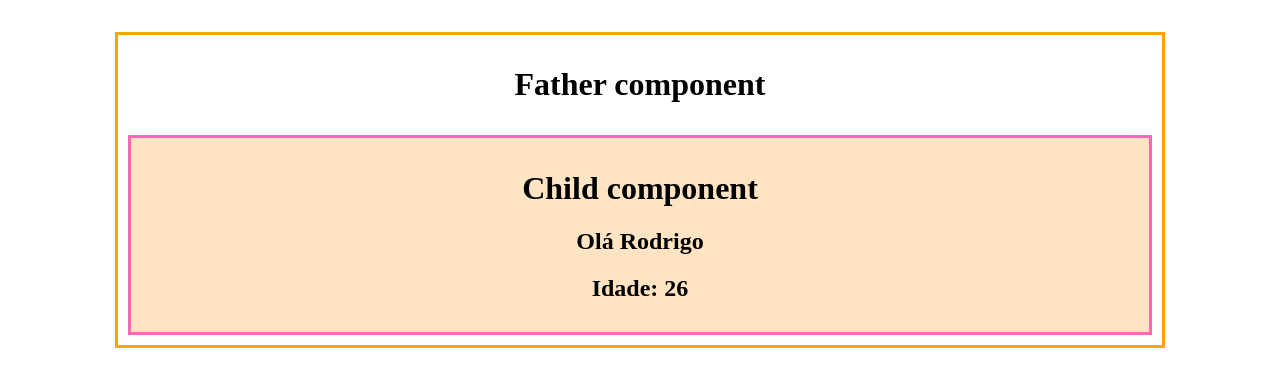
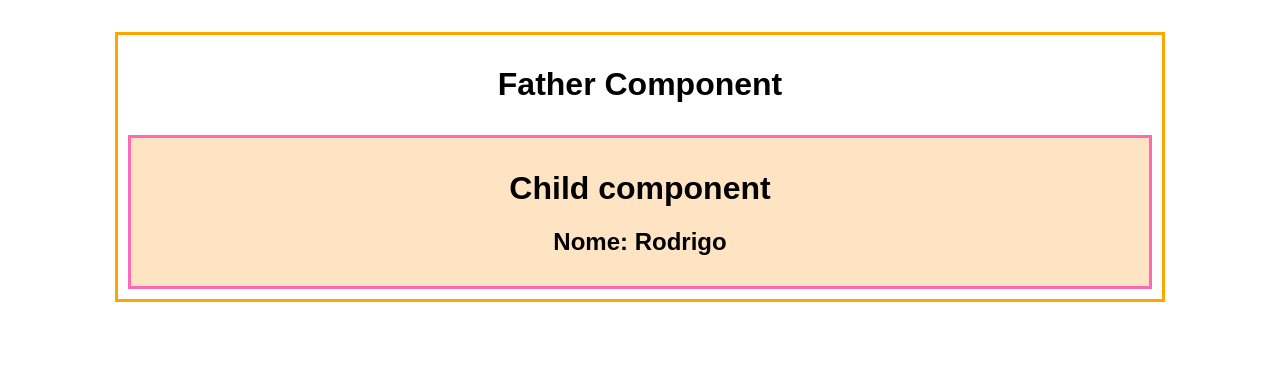
Before and after one commit to RodrigoMarques6/ComponentsOnAngular, an Angular app: page / in a window 1280 px wide. Shown: the top 386 px of the page. Built offline with nearby package versions, Linux system fonts and the light colour scheme.

Commit message:
ComponentsOnAngular

```diff
--- a/src/app/app.module.ts
+++ b/src/app/app.module.ts
@@ -4,12 +4,14 @@ import { BrowserModule } from '@angular/platform-browser';
 import { AppComponent } from './app.component';
 import { ChildComponentComponent } from './components/child-component/child-component.component';
 import { FatherComponentComponent } from './components/father-component/father-component.component';
+import { GrandparentComponentComponent } from './components/grandparent-component/grandparent-component.component';
 
 @NgModule({
   declarations: [
     AppComponent,
     ChildComponentComponent,
-    FatherComponentComponent
+    FatherComponentComponent,
+    GrandparentComponentComponent
   ],
   imports: [
     BrowserModule
--- a/src/app/components/child-component/child-component.component.html
+++ b/src/app/components/child-component/child-component.component.html
@@ -1,5 +1,4 @@
 <div class="child-div">
     <h1>Child component</h1>
-    <h2>Olá {{name}}</h2>
-    <h2>Idade: {{age}}</h2>
+    <h2>Nome: {{childName}}</h2>
 </div>
--- a/src/app/components/child-component/child-component.component.ts
+++ b/src/app/components/child-component/child-component.component.ts
@@ -6,6 +6,5 @@ import { Component, Input } from '@angular/core';
   styleUrls: ['./child-component.component.css']
 })
 export class ChildComponentComponent {
-  @Input() name!: string;
-  @Input() age!: number;
+  @Input() childName!: string
 }
--- a/src/app/components/father-component/father-component.component.css
+++ b/src/app/components/father-component/father-component.component.css
@@ -6,3 +6,7 @@
     margin: auto;
     margin-top: 4vh;
 }
+
+* {
+    font-family: sans-serif;
+}
--- a/src/app/components/father-component/father-component.component.html
+++ b/src/app/components/father-component/father-component.component.html
@@ -1,7 +1,4 @@
 <div class="father-div">
-    <h1>Father component</h1>
-    <app-child-component [name] = "name" [age] = "age"></app-child-component>
+    <h1>Father Component</h1>
+    <app-child-component [childName] = "name"></app-child-component>
 </div>
-
-<!-- Porque usei [name] = "name"? ESTOU PASSANDO UMA PROPRIEDADE QUE SE CHAMA "NAME" E CONSTA NO COMPONENTES PAI PARA UMA PROPRIEDADE CHAMADA "NAME" QUE CONSTA NO COMPOENTE FILHO.-->
-<!-- Entre colchetes, a propriedade que está no componente filho e entre aspas é a propriedade que está no componente pai-->
--- a/src/app/components/father-component/father-component.component.ts
+++ b/src/app/components/father-component/father-component.component.ts
@@ -7,5 +7,4 @@ import { Component } from '@angular/core';
 })
 export class FatherComponentComponent {
   name: string = 'Rodrigo'
-  age: number = 26
 }
--- /dev/null
+++ b/src/app/components/grandparent-component/grandparent-component.component.css
@@ -0,0 +1,8 @@
+.div-grandparents {
+        border: 3px solid darkgray;
+        padding: 10px;
+        text-align: center;
+        max-width: 80vw;
+        margin: auto;
+        margin-top: 4vh;
+}
--- /dev/null
+++ b/src/app/components/grandparent-component/grandparent-component.component.html
@@ -0,0 +1,5 @@
+<div class="div-grandparents">
+
+<h1>
+</h1>
+</div>
```
Also changed, not shown: src/app/components/grandparent-component/grandparent-component.component.ts (added, +10 -0 lines), src/app/app.component.html (line endings or trailing spaces), 2 other files (tests, documents, lock files or other folders).
